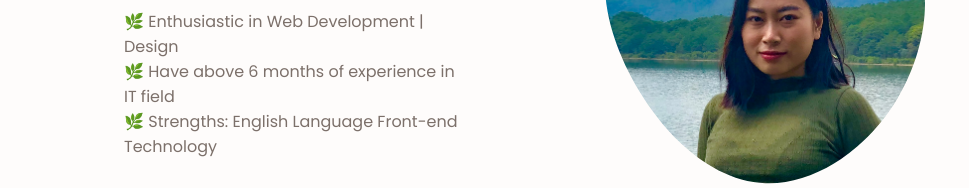
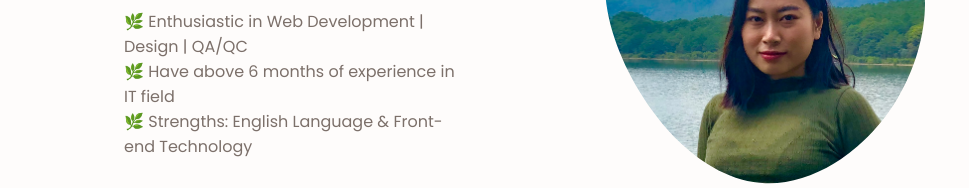
Before and after one commit to doantthuylinh98/doan-thi-thuy-linh-98-resumee, a plain HTML site: page index.html in a window 1280 px wide. Shown: the part 369-557 px from the top of the page, 184-1153 px from the left. Drawn offline with nearby package versions, Linux system fonts and the light colour scheme.

Commit message:
Update Introduction

```diff
--- a/index.html
+++ b/index.html
@@ -172,11 +172,11 @@
                 position 🏆
               </h3>
               <p class="home__description">
-                🌿 Enthusiastic in Web Development | Design
+                🌿 Enthusiastic in Web Development | Design | QA/QC
                 <br />
                 🌿 Have above 6 months of experience in IT field
                 <br />
-                🌿 Strengths: English Language Front-end Technology
+                🌿 Strengths: English Language & Front-end Technology
 
               </p>
 
```
